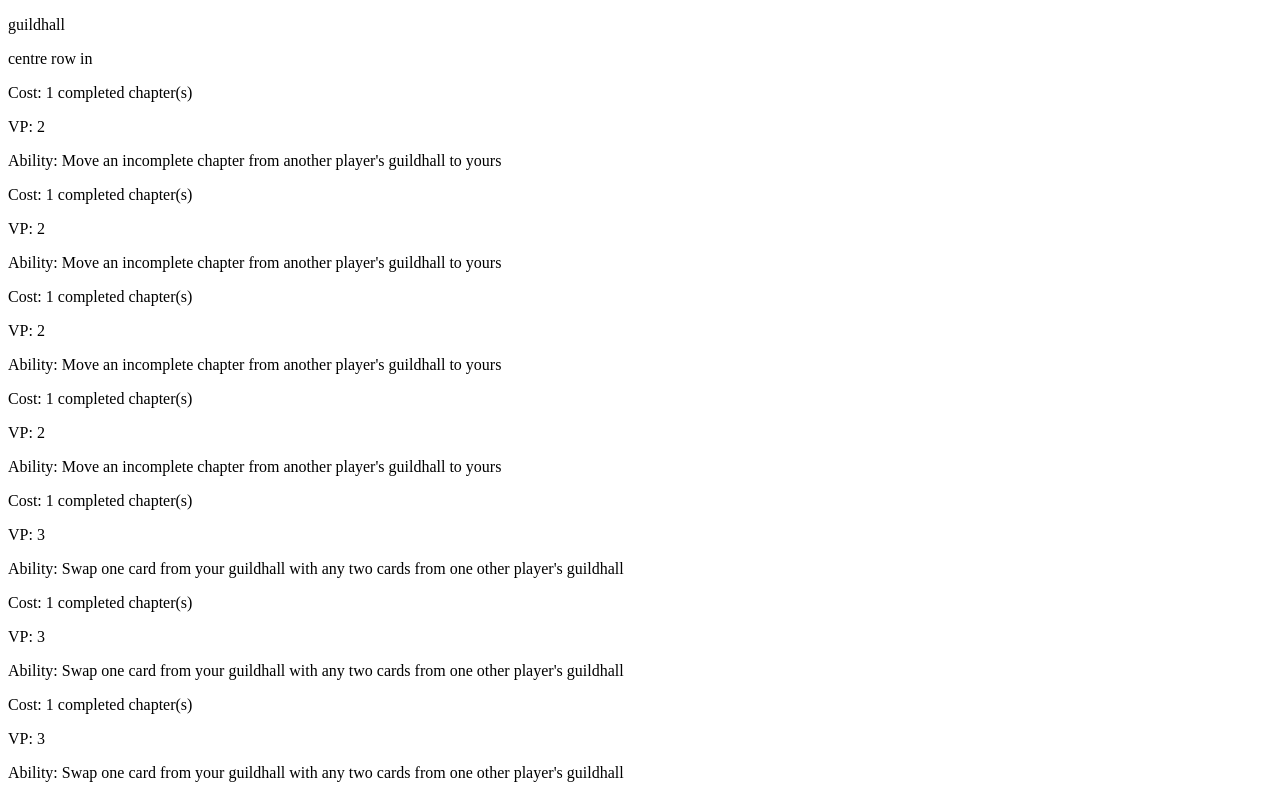
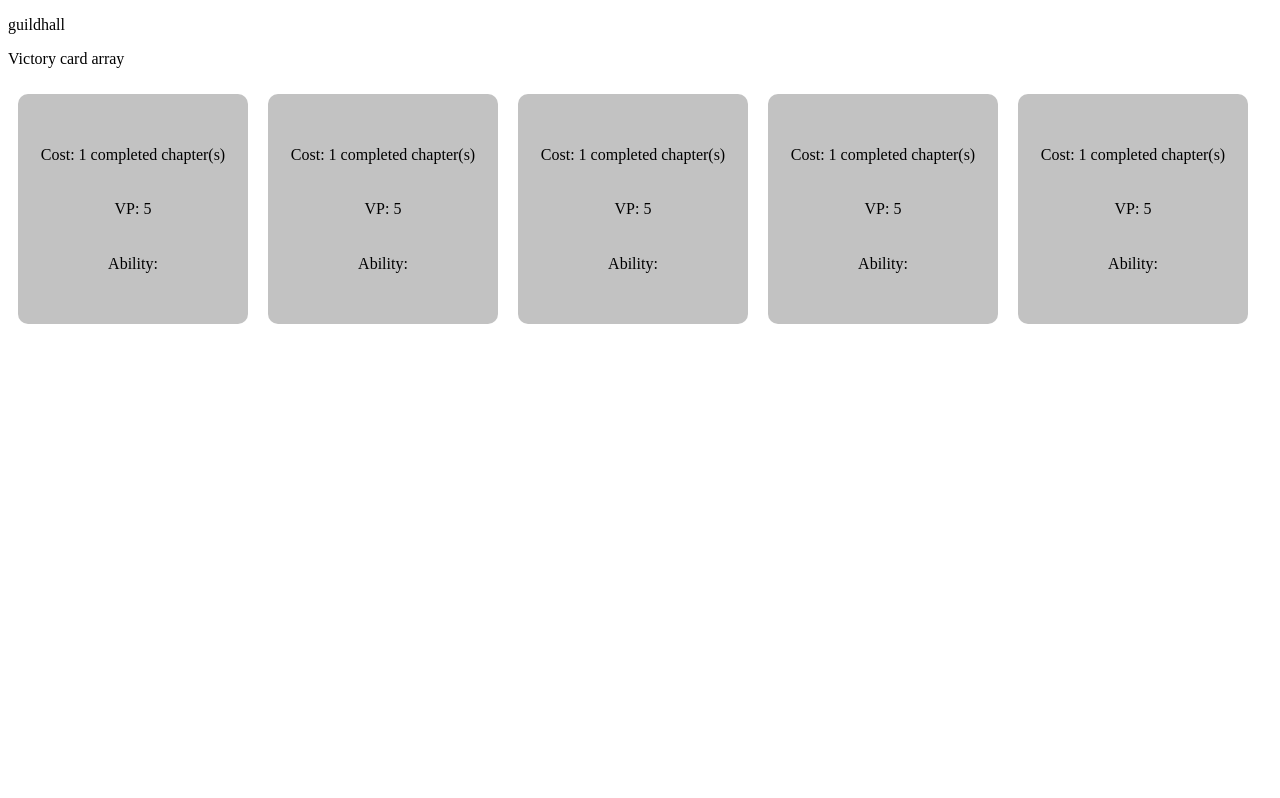
Before and after one commit to jamesnowecki/guildhall, an Angular app: page / in a window 1280 px wide. Shown: the top 798 px of the page. Built offline with nearby package versions, Linux system fonts and the light colour scheme.

Commit message:
profession card classes and interface constructed

```diff
--- a/src/app/centre-row/centre-row.component.html
+++ b/src/app/centre-row/centre-row.component.html
@@ -1,4 +1,6 @@
-<div>
-    <p>centre row in</p>
-    <app-vp-card *ngFor="let vpCard of vpDeck" [vpCard]="vpCard"></app-vp-card>
+<div class="centre-row">
+    <p>Victory card array</p>
+    <div>
+         <app-vp-card *ngFor="let vpCard of visibleVPDeck" [vpCard]="vpCard"></app-vp-card>
+    </div>
 </div>
--- a/src/app/centre-row/centre-row.component.scss
+++ b/src/app/centre-row/centre-row.component.scss
@@ -0,0 +1,10 @@
+.centre-row {
+    width: 50%;
+
+    div {
+        display: flex;
+        flex-direction: row-reverse;
+        justify-content: space-evenly;
+    }
+
+}
--- a/src/app/centre-row/centre-row.component.ts
+++ b/src/app/centre-row/centre-row.component.ts
@@ -10,11 +10,12 @@ import vpDeckUnshuffled from "../../assets/mock-vpcards";
 export class CentreRowComponent implements OnInit {
 
   vpDeck = vpDeckUnshuffled;
-
+  visibleVPDeck = this.vpDeck.slice(this.vpDeck.length - 5, this.vpDeck.length + 1 )
   constructor() { }
 
   ngOnInit(): void {
     console.log(this.vpDeck)
     console.log(this.vpDeck[0])
+    console.log(this.visibleVPDeck)
   }
 }
--- a/src/app/templates/vp-card.ts
+++ b/src/app/templates/vp-card.ts
@@ -9,6 +9,7 @@ export class VPCard implements IVPCard {
     cost: number;
     value: number;
     abilityText: string;
+
     constructor( cost: number, value: number, abilityText: string) {
         this.cost = cost;
         this.value = value;
--- a/src/app/vp-card/vp-card.component.html
+++ b/src/app/vp-card/vp-card.component.html
@@ -1,4 +1,4 @@
-<div>
+<div class="vp-card">
     <p>Cost: {{vpCard.cost}} completed chapter(s)</p>
     <p>VP: {{vpCard.value}}</p>
     <p>Ability: {{vpCard.abilityText}}</p>
--- a/src/app/vp-card/vp-card.component.scss
+++ b/src/app/vp-card/vp-card.component.scss
@@ -0,0 +1,15 @@
+.vp-card {
+  width: 200px;
+  height: 200px;
+  background-color: rgb(194, 194, 194);
+  padding: 15px;
+  margin: 10px;
+  display: flex;
+  flex-direction: column;
+  justify-content: space-evenly;
+  border-radius: 10px;
+
+    p {
+        margin: 0 auto;
+    }
+}
--- a/src/assets/mock-vpcards.ts
+++ b/src/assets/mock-vpcards.ts
@@ -6,40 +6,40 @@ const createVPDeck = () => {
 
     let vpCardDeck: VPCard[] = [];
 
-    for (let index:number = 0; index <= 30; index++) {
+    for (let index:number = 0; index < 30; index++) {
 
         let newVPCard: VPCard;
 
         switch(true) {
-            case index <=3: {
+            case index <3: {
                 newVPCard = new VPCard2();
                 break;
             }
-            case index <=6: {
+            case index <6: {
                 newVPCard = new VPCard3A();
                 break;
             }
-            case index <=9: {
+            case index <9: {
                 newVPCard = new VPCard3B();
                 break;
             }
-            case index <=12: {
+            case index <12: {
                 newVPCard = new VPCard4A();
                 break;
             }
-            case index <=15: {
+            case index <15: {
                 newVPCard = new VPCard4B();
                 break;
             }
-            case index <= 18: {
+            case index <18: {
                 newVPCard = new VPCard4C();
                 break;
             }
-            case index <=21: {
+            case index <21: {
                 newVPCard = new VPCard7();
                 break;
             }
-            case index <=24: {
+            case index <24: {
                 newVPCard = new VPCard9();
                 break;
             }
```
Also changed, not shown: src/app/templates/profession-card.ts (added, +163 -0 lines).
